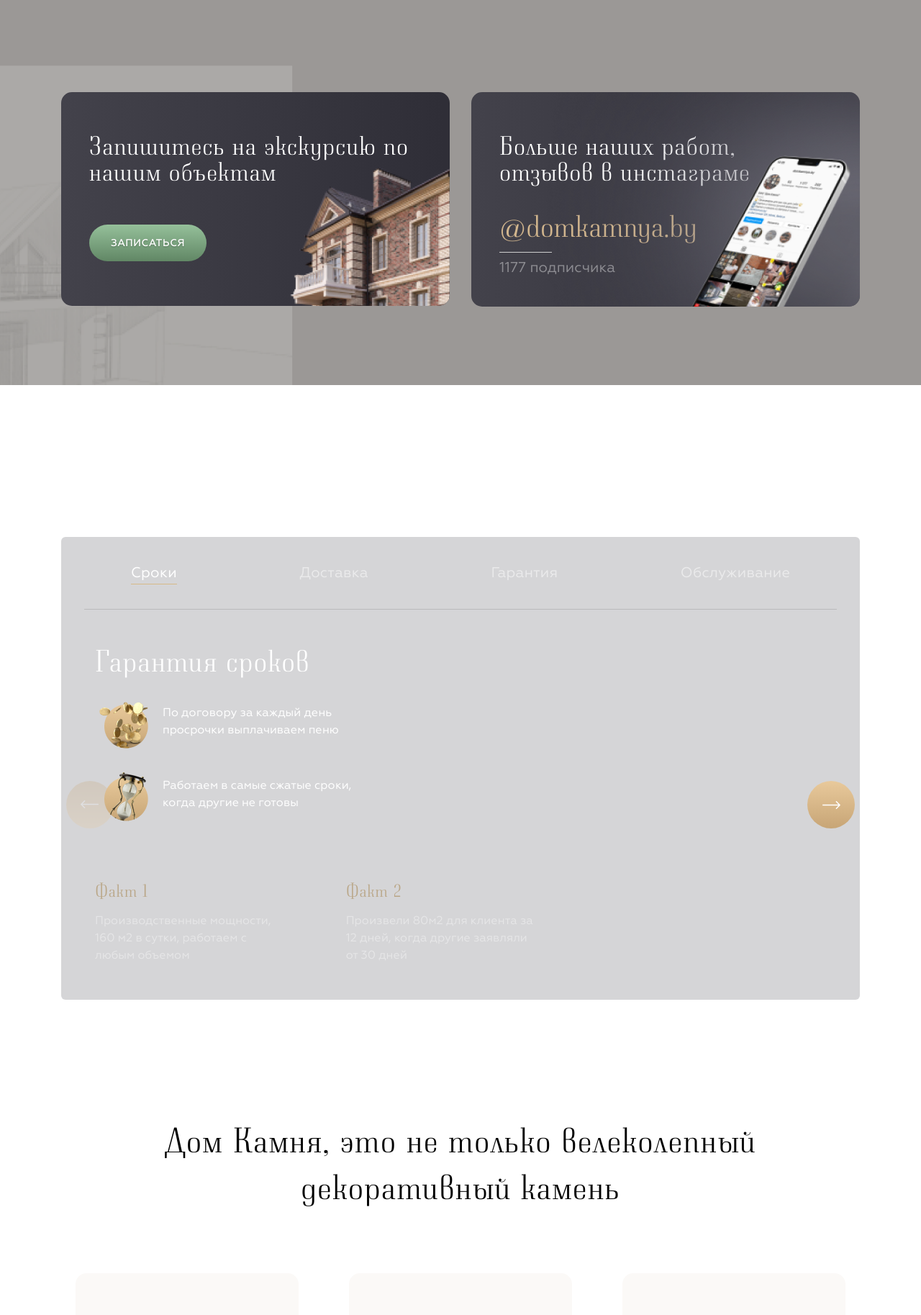
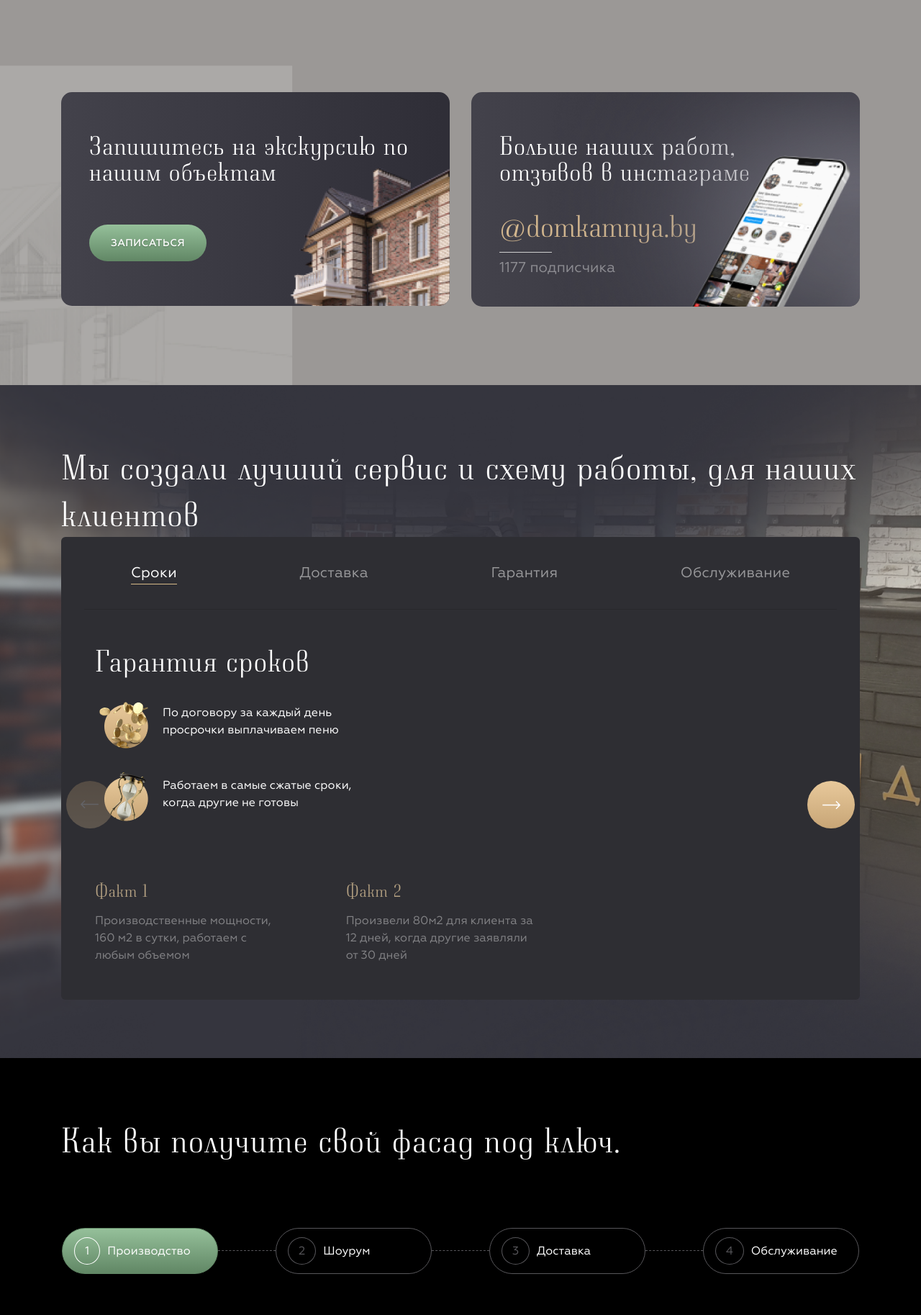
Before and after one commit to Harold-bot/Harold_bot.github.io, a PHP site: page /index.html in a window 1280 px wide; the page is wider, and only the part inside the window is pictured. Shown: the part 4673-6500 px from the top of that part at 72% size. Run offline with PHP 8.4, Linux system fonts and the light colour scheme.

Commit message:
services section black work

```diff
--- a/assets/css/style.css
+++ b/assets/css/style.css
@@ -835,12 +835,12 @@
 
 /* work_stages section STYLES */
 .work_stages {
-  background-color: rgba(255, 255, 255, 1);
+  background: url(../img/work_stages/bg.png) center/cover;
 }
 
 .work_stages-container {
   padding: 0 32px;
-  background: rgba(47, 46, 55, 0.2);
+  background: rgba(46, 46, 51, 1);
   border-radius: 6px;
 }
 
@@ -907,6 +907,82 @@
   font-size: 16px;
 color: #FFFFFF;
 opacity: 0.4;
+}
+
+/* services section STYLES */
+.services_tabs-container  {
+  display: flex;
+  align-items: center;
+  justify-content: center;
+  width: 100%;
+  margin-top: 90px;
+}
+
+.services_tabs-container .betweener {
+  width: 7%;
+  border-bottom: 1px dashed #57565A;
+}
+
+.services_tabs-container .nav-link {
+  border: 1px solid #57565A;
+  border-radius: 99px;
+  padding: 12px 0;
+  padding-left: 16px;
+  display: flex;
+  justify-content: start;
+  align-items: center;
+  width: 217px;
+  font-weight: normal;
+  font-size: 16px;
+  color: #FFFFFF
+}
+
+.services_tabs-container .nav-link span {
+  border: 1px solid #57565A;
+  background-color: transparent;
+  border-radius: 50%;
+  padding: 6px 14px;
+  margin-right: 10px;
+  color: #57565A;
+}
+
+.services_tabs-container .nav-link.active {
+  background: linear-gradient(180deg, #95C09A 0%, #618765 100%);
+  border-radius: 99px;
+  border: 1px solid #618765;
+  color: #fff;
+}
+
+.services_tabs-container .nav-link.active span {
+  border: 1px solid rgba(255, 255, 255, 1);
+  color: #fff;
+}
+
+.services_content {
+  padding-top: 140px;
+}
+
+.services_content h2 {
+  font-family: Neumann;
+  font-weight: normal;
+  font-size: 40px;
+  letter-spacing: 0.03em;
+  color: #FFFFFF;
+  margin-bottom: 25px;
+}
+
+.services_content p {
+  font-weight: 300;
+  font-size: 16px;
+  color: rgba(255, 255, 255, 0.7);
+  margin-bottom: 45px;
+}
+
+.services_content h6 {
+  font-weight: normal;
+  font-size: 18px;
+  line-height: 28px;
+  color: #FFFFFF;
 }
 
 /* not stone section STYLES */
--- a/index.html
+++ b/index.html
@@ -519,6 +519,45 @@
       </div>
     </section>
 
+    <section class="services">
+      <div class="container">
+        <h1 class="section_title">Как вы получите свой фасад под ключ.</h1>
+        <div class="row">
+          <ul class="services_tabs-container nav nav-tabs">
+            <li class="nav-item">
+              <a class="nav-link active" data-toggle="tab" href="#deadlines"><span>1</span> Производство</a>
+            </li>
+            <span class="betweener"></span>
+            <li class="nav-item">
+              <a class="nav-link" data-toggle="tab" href="#delivery"><span>2</span>Шоурум</a>
+            </li>
+            <span class="betweener"></span>
+            <li class="nav-item">
+              <a class="nav-link" data-toggle="tab" href="#guarantee"><span>3</span>Доставка</a>
+            </li>
+            <span class="betweener"></span>
+            <li class="nav-item">
+              <a class="nav-link" data-toggle="tab" href="#service"><span>4</span>Обслуживание</a>
+            </li>
+          </ul>
+          <div class="tab-content services_content col-lg-4">
+            <div class="tab-pane fade show active" id="description">
+              <h2>Производство</h2>
+              <p>5-20 дней в зависимости от объема и сложности заказа</p>
+              <h6>Описание этапа, возможен вывод других регалий и фактов, возможен вывод иконками, производственного
+                этапа, ждём контента</h6>
+            </div>
+            <div class="tab-pane fade" id="characteristics">
+              Характеристики товара...
+            </div>
+            <div class="tab-pane fade" id="opinion">
+              Отзывы...
+            </div>
+          </div>
+        </div>
+      </div>
+    </section>
+
     <section class="not_stone">
       <div class="container">
         <h1 class="section_title text-center">Дом Камня, это не только велеколепный декоративный камень</h1>
```
Also changed, not shown: assets/img/work_stages/bg.png (added).
